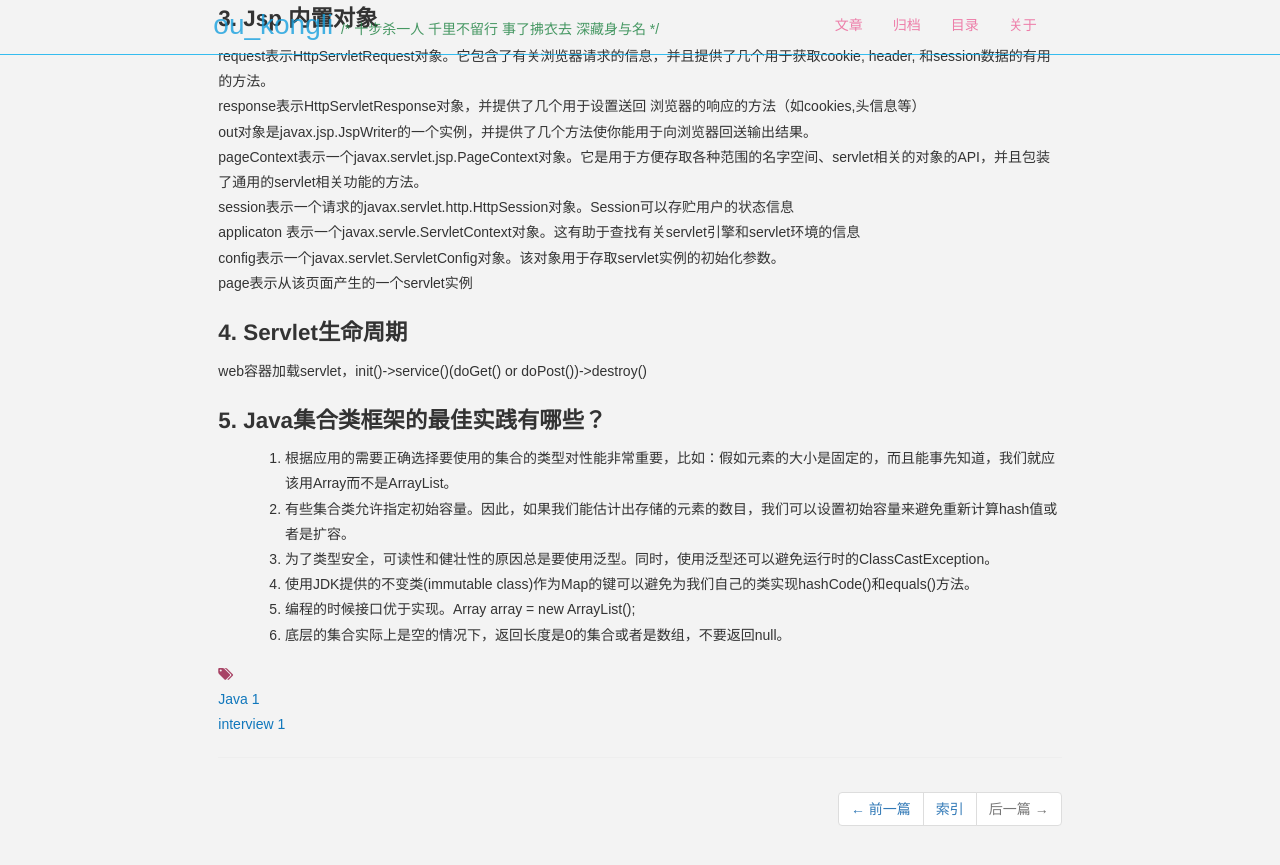
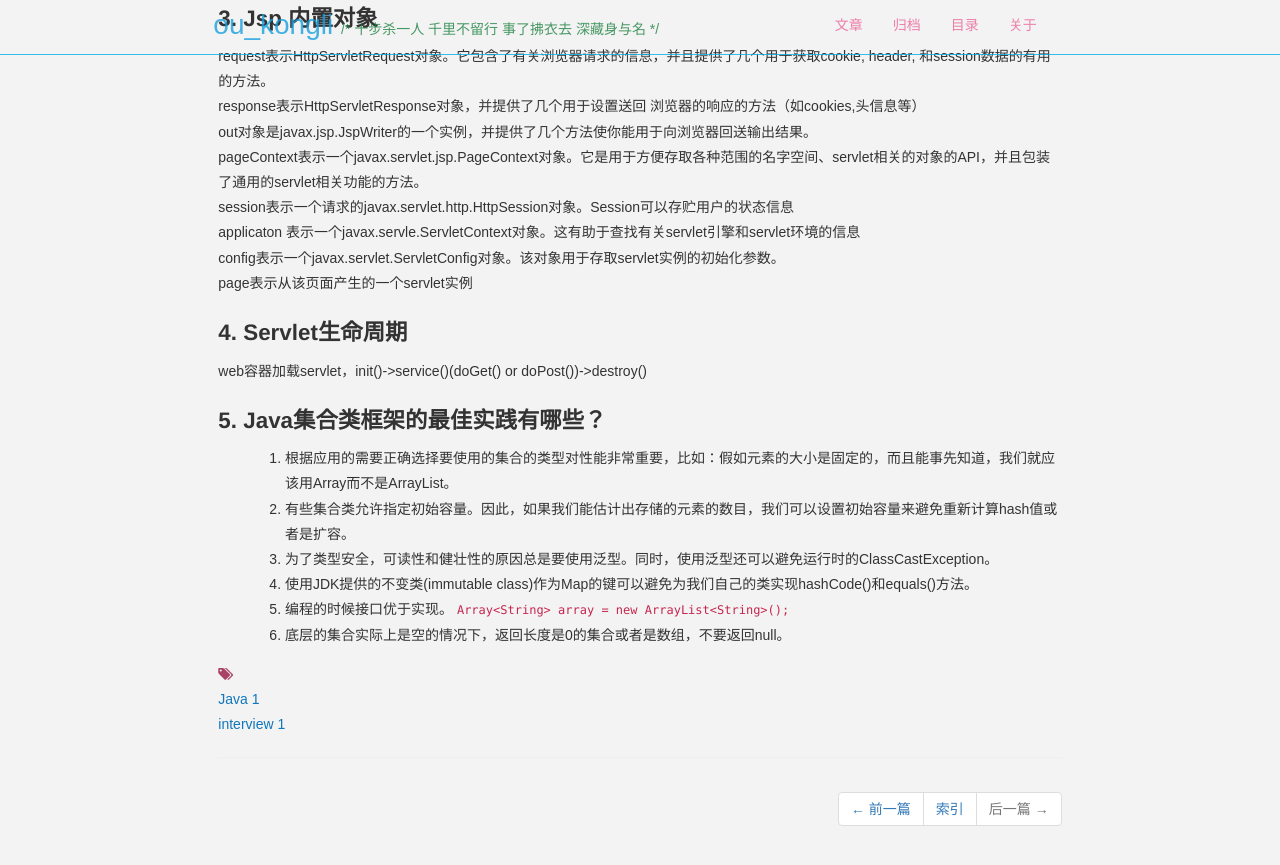
Before and after one commit to ouyangkongli/ouyangkongli.github.io, a Jekyll site: the page built from _posts/2016-04-06-java-interview.md, in a window 1280 px wide and 900 px high, scrolled down 640 px. Shown: the top 865 px of the window. Built offline with Jekyll 4.4.1, drawn with Linux system fonts in a browser that asks for light colours; nearby versions of some CDN libraries; comment, search, counter and statistics services are not loaded.

Commit message:
update format

```diff
--- a/_posts/2016-04-06-java-interview.md
+++ b/_posts/2016-04-06-java-interview.md
@@ -42,5 +42,5 @@ web容器加载servlet，init()->service()(doGet() or doPost())->destroy()
 2. 有些集合类允许指定初始容量。因此，如果我们能估计出存储的元素的数目，我们可以设置初始容量来避免重新计算hash值或者是扩容。
 3. 为了类型安全，可读性和健壮性的原因总是要使用泛型。同时，使用泛型还可以避免运行时的ClassCastException。
 4. 使用JDK提供的不变类(immutable class)作为Map的键可以避免为我们自己的类实现hashCode()和equals()方法。
-5. 编程的时候接口优于实现。Array<String> array = new ArrayList<String>();
+5. 编程的时候接口优于实现。`Array<String> array = new ArrayList<String>();`
 6. 底层的集合实际上是空的情况下，返回长度是0的集合或者是数组，不要返回null。
```
